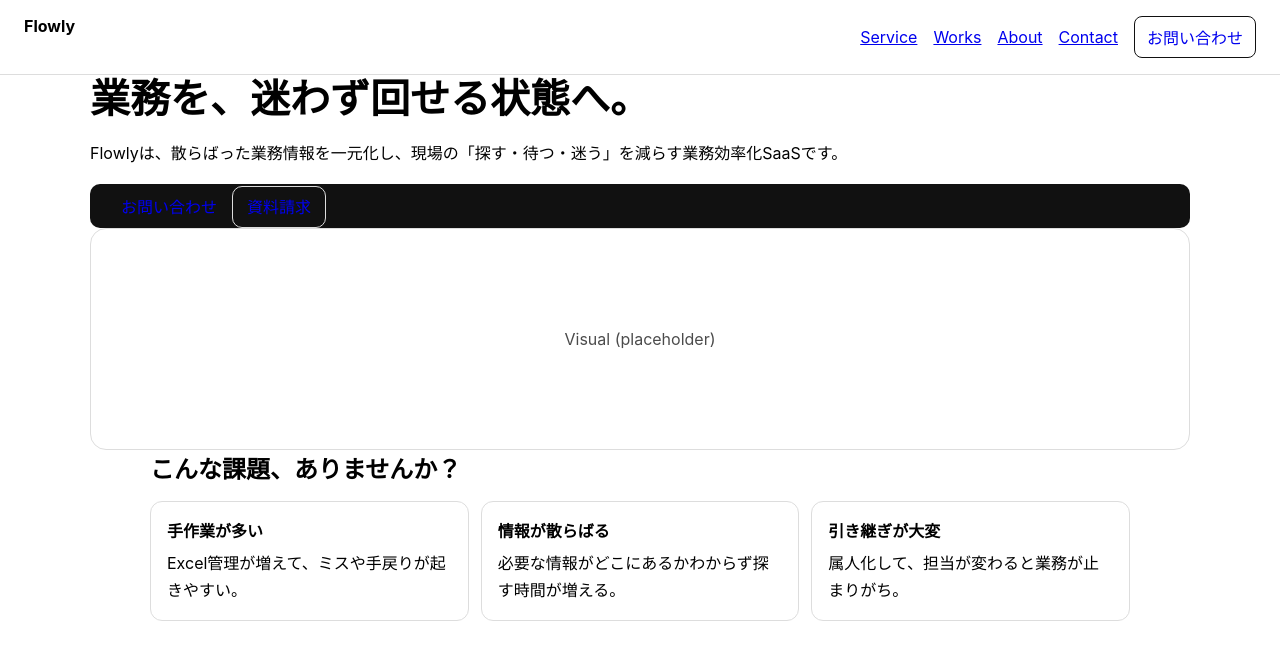
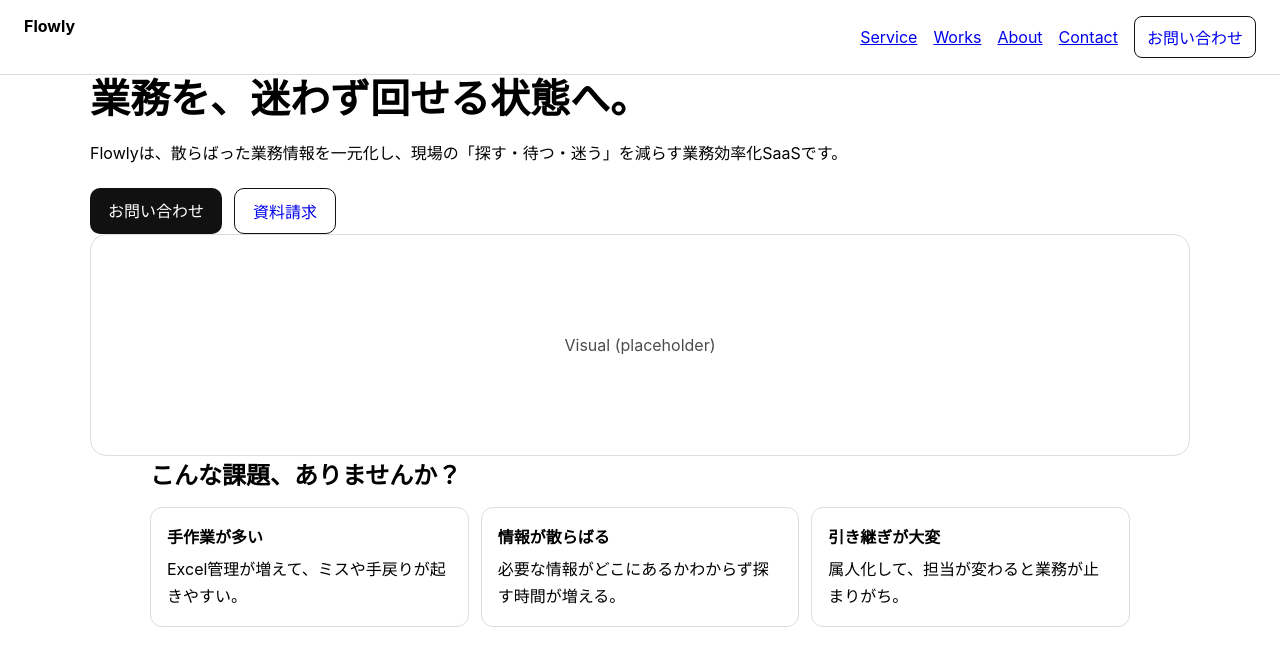
Before and after one commit to FunkyThong/portfolio-corporate-site, a React (Create React App) app: page / in a window 1280 px wide. Shown: the top 666 px of the page. Built offline with nearby package versions, Linux system fonts and the light colour scheme.

Commit message:
Update App.tsx

```diff
--- a/src/App.tsx
+++ b/src/App.tsx
@@ -30,18 +30,29 @@ export default function App() {
               Flowlyは、散らばった業務情報を一元化し、現場の「探す・待つ・迷う」を減らす業務効率化SaaSです。
             </p>
 
-            <div style={{
-  padding: "10px 16px",
+            <div style={{ display: "flex", gap: 12, marginTop: 20 }}>
+              <a
+                href="#contact"
+                style={{
+                  padding: "10px 18px",
                   borderRadius: 10,
                   backgroundColor: "#111",
                   color: "#fff",
                   textDecoration: "none"
                 }}
               >
-              <a href="#contact" style={{ padding: "10px 14px", borderRadius: 10, border: "1px solid #111", textDecoration: "none" }}>
                 お問い合わせ
               </a>
-              <a href="#contact" style={{ padding: "10px 14px", borderRadius: 10, border: "1px solid #ddd", textDecoration: "none" }}>
+
+              <a
+                href="#contact"
+                style={{
+                  padding: "10px 18px",
+                  borderRadius: 10,
+                  border: "1px solid #111",
+                  textDecoration: "none"
+                }}
+              >
                 資料請求
               </a>
             </div>
```
Lines whose indentation alone changed are shown as unchanged.
